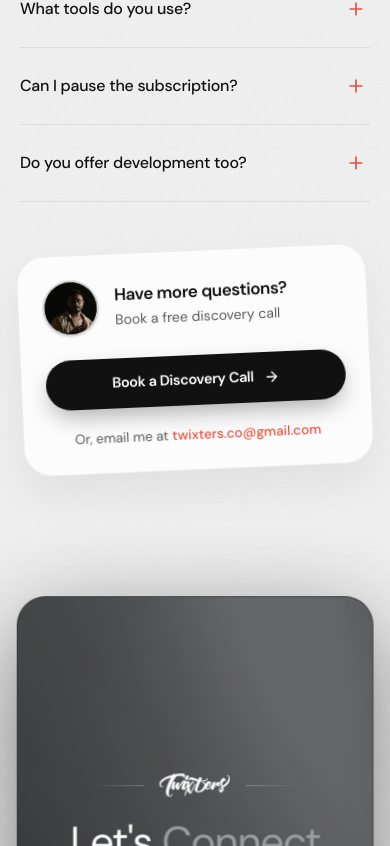
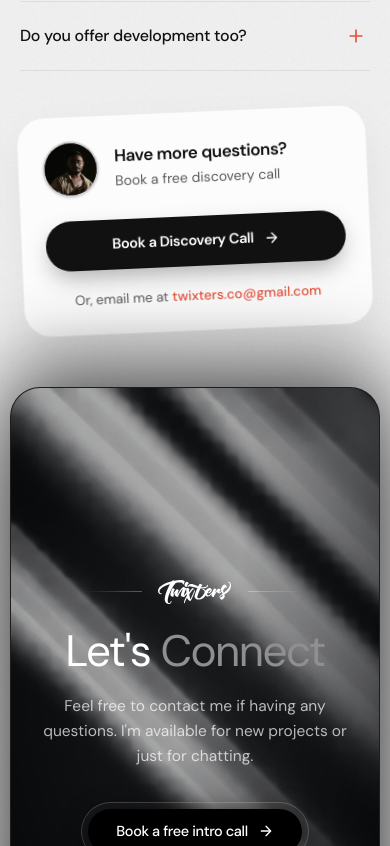
Before and after one commit to AmoghSamarth/Twixters.co, a React (Vite) app: page / in a window 390 px wide. Shown: the part 8938-9784 px from the top of the page. Built offline with nearby package versions, Linux system fonts and the light colour scheme.

Commit message:
feat(final-cta): use ChatGPT reflection texture and implement overlapping sticky scroll animation

```diff
--- a/src/components/tw/faq.jsx
+++ b/src/components/tw/faq.jsx
@@ -1,5 +1,6 @@
 import { useId, useState } from "react";
 import { faqContact, faqs, site } from "../../content/site";
+import { assetUrl } from "../../utils/asset";
 import { ArrowRight, Eyebrow } from "./primitives";
 import { Reveal } from "./reveal";
 function FaqRow({
@@ -20,7 +21,7 @@ function FaqRow({
     aria-expanded={open}
     aria-controls={panelId}
     onClick={onToggle}
-    className="flex min-h-[64px] w-full items-center justify-between gap-6 py-6 text-left"
+    className="flex min-h-[60px] w-full items-center justify-between gap-6 py-5 sm:py-5.5 text-left"
   >
           <span className="text-[16px] leading-[1.4] font-medium tracking-[-0.015em] text-ink sm:text-[17.5px]">
             {q}
@@ -50,7 +51,7 @@ function FaqRow({
     style={{ gridTemplateRows: open ? "1fr" : "0fr" }}
   >
         <div className="overflow-hidden">
-          <p className="pr-10 pb-7 text-[15px] leading-[1.62] text-ink-muted">{a}</p>
+          <p className="pr-10 pb-6 text-[15px] leading-[1.62] text-ink-muted">{a}</p>
         </div>
       </div>
     </li>;
@@ -58,15 +59,24 @@ function FaqRow({
 export function Faq() {
   const [openIndex, setOpenIndex] = useState(null);
   return (
-    <section id="faq" aria-labelledby="faq-heading" className="px-5 py-24 sm:px-8 sm:py-32">
+    <section
+      id="faq"
+      aria-labelledby="faq-heading"
+      className="sticky top-0 z-10 flex min-h-[90vh] sm:min-h-screen flex-col justify-center px-5 py-12 sm:px-8 sm:py-16 bg-[#f2f2f2]"
+      style={{
+        backgroundImage: `url("${assetUrl("/assets/micro-texture.png")}")`,
+        backgroundRepeat: "repeat",
+        backgroundSize: "50px 50px",
+      }}
+    >
       <Reveal className="mx-auto max-w-[1200px]">
         <Eyebrow>FAQ</Eyebrow>
-        <h2 id="faq-heading" className="tw-h2 mt-6 text-center text-[clamp(1.9rem,5.6vw,3.5rem)]">
+        <h2 id="faq-heading" className="tw-h2 mt-4 sm:mt-5 text-center text-[clamp(1.8rem,5vw,3.2rem)]">
           Your Questions, Answered
         </h2>
       </Reveal>
 
-      <div className="mx-auto mt-14 grid max-w-[1200px] items-start gap-12 lg:grid-cols-[36%_1fr] lg:gap-16">
+      <div className="mx-auto mt-10 sm:mt-12 grid max-w-[1200px] items-start gap-10 lg:grid-cols-[36%_1fr] lg:gap-14">
         {
     /* Contact card — below the accordion on mobile, beside it on desktop */
   }
--- a/src/components/tw/final-cta.jsx
+++ b/src/components/tw/final-cta.jsx
@@ -1,4 +1,3 @@
-import { useEffect, useRef, useState } from "react";
 import { finalCta, founder, site } from "../../content/site";
 import { assetUrl } from "../../utils/asset";
 import { ArrowRight } from "./primitives";
@@ -58,41 +57,14 @@ function TwixtersWatermark({ className = "" }) {
 }
 
 export function FinalCta() {
-  const containerRef = useRef(null);
-  const [scrollProgress, setScrollProgress] = useState(0);
-
-  useEffect(() => {
-    const handleScroll = () => {
-      if (!containerRef.current) return;
-      const rect = containerRef.current.getBoundingClientRect();
-      const vh = window.innerHeight;
-      // Calculate progress as card rises into the viewport
-      const p = Math.min(Math.max((vh - rect.top) / (vh * 0.75), 0), 1);
-      setScrollProgress(p);
-    };
-
-    window.addEventListener("scroll", handleScroll, { passive: true });
-    handleScroll();
-    return () => window.removeEventListener("scroll", handleScroll);
-  }, []);
-
-  const cardScale = 0.96 + scrollProgress * 0.04;
-  const cardOpacity = 0.85 + scrollProgress * 0.15;
-
   return (
     <section
       id="contact"
       aria-labelledby="contact-heading"
-      className="w-full px-2.5 pb-6 pt-4 sm:px-4 sm:pb-8 sm:pt-6 md:px-6"
+      className="relative z-20 w-full px-2.5 pb-6 pt-2 sm:px-4 sm:pb-8 sm:pt-4 md:px-6"
     >
       <div
-        ref={containerRef}
-        style={{
-          transform: `scale(${cardScale})`,
-          opacity: cardOpacity,
-          willChange: "transform, opacity"
-        }}
-        className="group relative mx-auto flex min-h-[86vh] sm:min-h-[90vh] lg:min-h-[92vh] w-full max-w-[1720px] flex-col justify-between overflow-hidden rounded-[30px] sm:rounded-[44px] border border-white/[0.08] bg-[#090a0c] shadow-[0_30px_100px_rgba(0,0,0,0.6)] transition-all duration-300 ease-out"
+        className="group relative mx-auto flex min-h-[88vh] sm:min-h-[92vh] lg:min-h-[94vh] w-full max-w-[1720px] flex-col justify-between overflow-hidden rounded-[30px] sm:rounded-[44px] border border-white/[0.08] bg-[#090a0c] shadow-[0_-25px_80px_rgba(0,0,0,0.5),0_30px_100px_rgba(0,0,0,0.6)] transition-all duration-300 ease-out"
       >
         {/* Ambient subtle center glow */}
         <div
@@ -100,19 +72,23 @@ export function FinalCta() {
           className="pointer-events-none absolute inset-0 bg-[radial-gradient(ellipse_80%_60%_at_50%_40%,rgba(255,255,255,0.06)_0%,transparent_70%)]"
         />
 
-        {/* Photorealistic satin reflection beam matching reference video */}
+        {/* Photorealistic satin reflection beam matching reference video and ChatGPT image */}
         <div
           aria-hidden="true"
           className="pointer-events-none absolute inset-0 z-[1] select-none overflow-hidden mix-blend-screen"
+          style={{
+            WebkitMaskImage: "radial-gradient(ellipse 110% 95% at 18% 18%, black 40%, rgba(0,0,0,0.5) 75%, transparent 100%)",
+            maskImage: "radial-gradient(ellipse 110% 95% at 18% 18%, black 40%, rgba(0,0,0,0.5) 75%, transparent 100%)"
+          }}
         >
           <img
-            src={assetUrl("/assets/contact-reflection.png")}
+            src={assetUrl("/assets/chatgpt-reflection.png")}
             alt=""
-            width={1920}
-            height={1080}
+            width={1759}
+            height={894}
             loading="eager"
             decoding="async"
-            className="size-full object-cover object-left-top opacity-90 transition-transform duration-700 ease-out group-hover:scale-[1.02]"
+            className="size-full object-cover object-left-top opacity-65 sm:opacity-75 transition-transform duration-700 ease-out group-hover:scale-[1.02]"
           />
         </div>
 
```
Also changed, not shown: public/assets/chatgpt-reflection.png (added), 1 other file (tests, documents, lock files or other folders).
